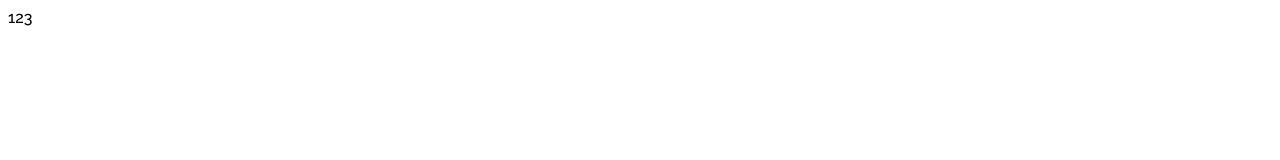
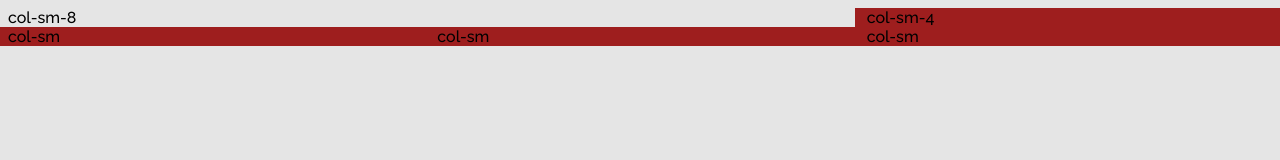
Before and after one commit to matyushkin-s/fe_course, a plain HTML site: page homeworks/hw008/part2/index.html in a window 1280 px wide. Drawn offline with Linux system fonts and the light colour scheme.

Commit message:
HW8_2 started

```diff
--- a/homeworks/hw008/part2/css/style.css
+++ b/homeworks/hw008/part2/css/style.css
@@ -1,2 +1,12 @@
-* {font-family: 'Raleway', sans-serif;
+* {
+  font-family: "Raleway", sans-serif;
+  background-color: #e5e5e5;
 }
+
+.container {
+  width: 1120px;
+}
+
+.col-4 {
+  background-color: rgb(158, 30, 30);
+}
--- a/homeworks/hw008/part2/index.html
+++ b/homeworks/hw008/part2/index.html
@@ -11,9 +11,19 @@
     />
     <link rel="stylesheet" href="css/bootstrap-grid.min.css" />
     <link rel="stylesheet" href="css/style.css" />
-    <title>Document</title>
+    <title>HW of lesson 8: Blog</title>
   </head>
   <body>
-    123
+    <div class="wrapper">
+      <div class="row">
+        <div class="col-8">col-sm-8</div>
+        <div class="col-4">col-sm-4</div>
+      </div>
+      <div class="row">
+        <div class="col-4">col-sm</div>
+        <div class="col-4">col-sm</div>
+        <div class="col-4">col-sm</div>
+      </div>
+    </div>
   </body>
 </html>
```
